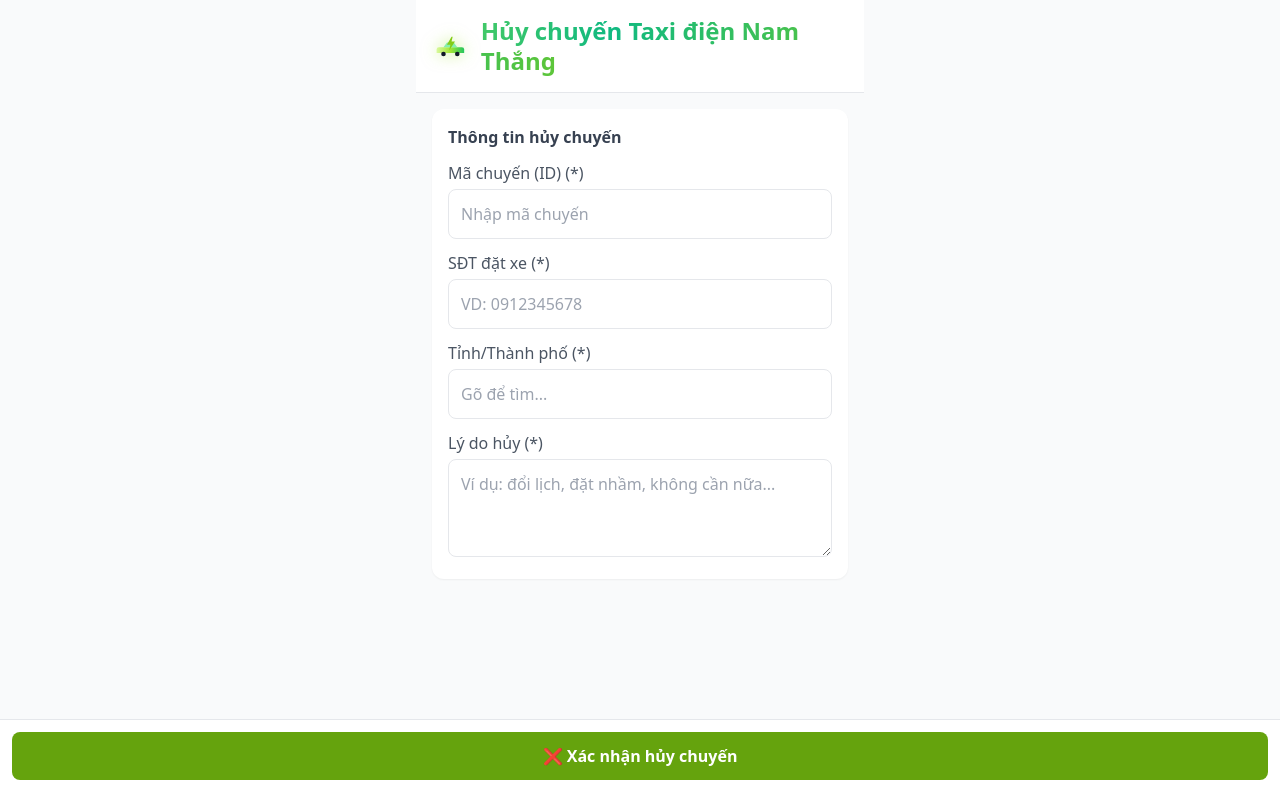
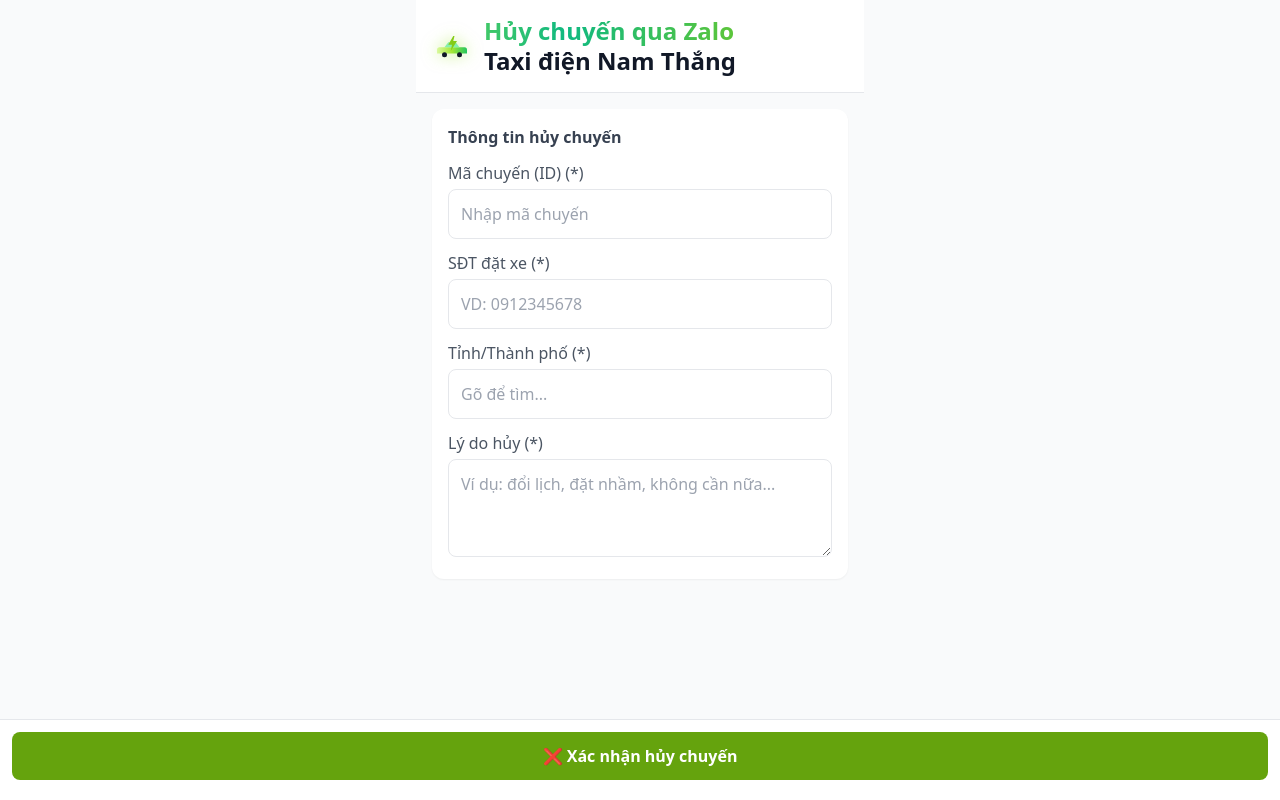
Before and after one commit to namthanggroup/huyxezalo, a plain HTML site: page index.html in a window 1280 px wide. Drawn offline with nearby package versions, Linux system fonts and the light colour scheme.

Commit message:
Update index.html

```diff
--- a/index.html
+++ b/index.html
@@ -32,11 +32,14 @@
           <circle cx="44" cy="38" r="4" fill="#111827"/>
           <path d="M34 8l-8 14h6l-2 10 10-16h-6l2-8z" fill="#84cc16"/>
         </svg>
-        <h1 class="text-2xl font-extrabold leading-tight">
-          <span class="bg-gradient-to-r from-lime-400 via-emerald-500 to-lime-500 bg-clip-text text-transparent shimmer-text">
-            Hủy chuyến Taxi điện Nam Thắng
-          </span>
-        </h1>
+      <h1 class="text-2xl font-extrabold leading-tight">
+        <span class="block bg-gradient-to-r from-lime-400 via-emerald-500 to-lime-500 bg-clip-text text-transparent shimmer-text">
+          Hủy chuyến qua Zalo
+        </span>
+        <span class="block text-gray-900">
+          Taxi điện Nam Thắng
+        </span>
+      </h1>
       </div>
     </header>
 
```
